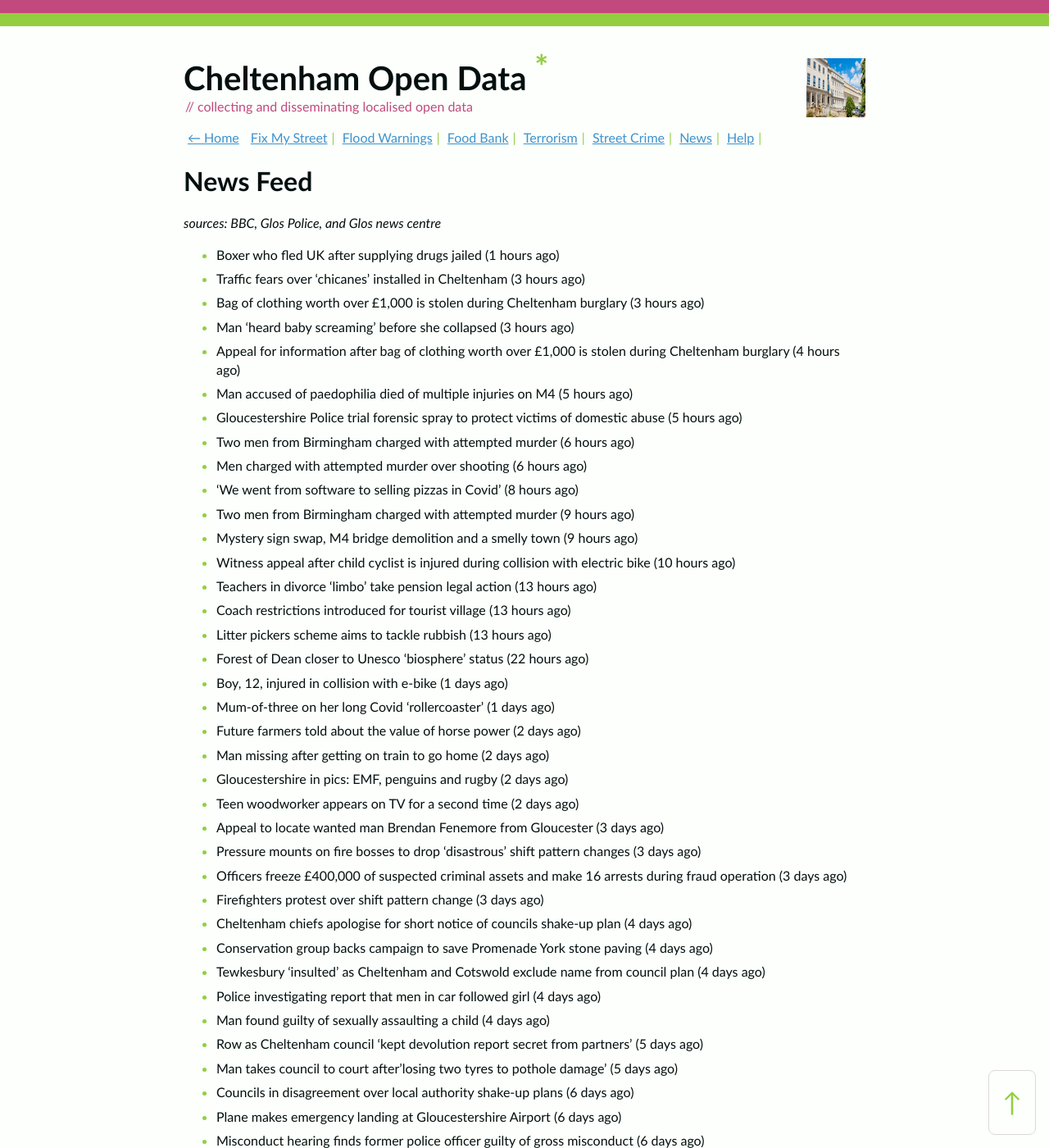
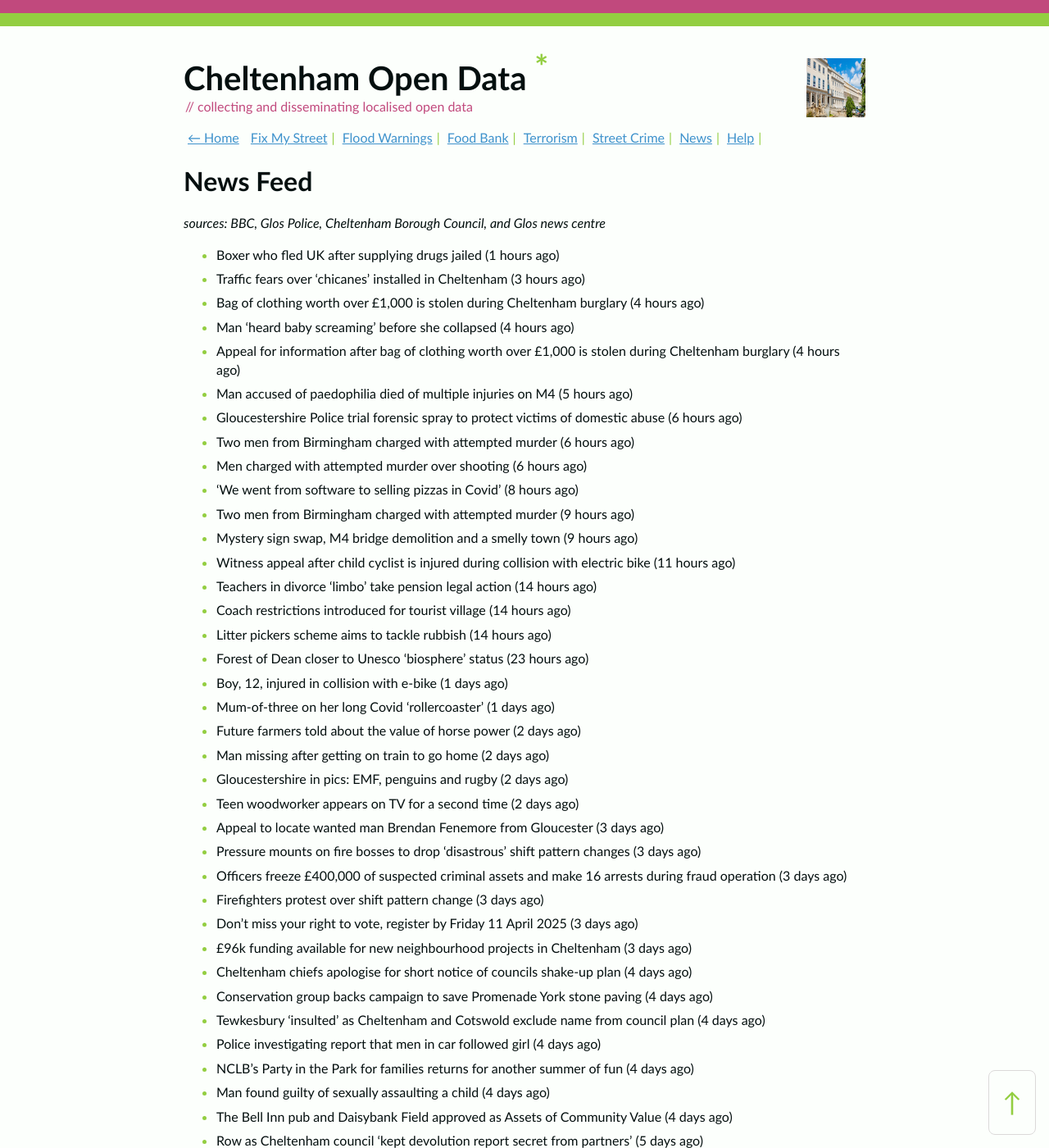
Before and after one commit to mat-0/cheltenham-open-data, a Jekyll site: the page built from _pages/news.md, in a window 1280 px wide and 1400 px high. Shown: the whole window at 82% size. Built offline with Jekyll 4.4.1, drawn with Linux system fonts in a browser that asks for light colours; some of the changed text lies outside the part shown.

Commit message:
updates
Signed-off-by: mat-0 <Github@thechels.uk>

```diff
--- a/_pages/news.md
+++ b/_pages/news.md
@@ -6,26 +6,26 @@ permalink: /news
 
 ---
 
-_sources: BBC, Glos Police, and Glos news centre_
+_sources: BBC, Glos Police, Cheltenham Borough Council, and Glos news centre_
 
 <!-- news_marker starts -->
 - Boxer who fled UK after supplying drugs jailed (1 hours ago)
 - Traffic fears over ‘chicanes’ installed in Cheltenham (3 hours ago)
-- Bag of clothing worth over £1,000 is stolen during Cheltenham burglary (3 hours ago)
-- Man 'heard baby screaming' before she collapsed (3 hours ago)
+- Bag of clothing worth over £1,000 is stolen during Cheltenham burglary (4 hours ago)
+- Man 'heard baby screaming' before she collapsed (4 hours ago)
 - Appeal for information after bag of clothing worth over &#163;1,000 is stolen during Cheltenham burglary (4 hours ago)
 - Man accused of paedophilia died of multiple injuries on M4 (5 hours ago)
-- Gloucestershire Police trial forensic spray to protect victims of domestic abuse (5 hours ago)
+- Gloucestershire Police trial forensic spray to protect victims of domestic abuse (6 hours ago)
 - Two men from Birmingham charged with attempted murder (6 hours ago)
 - Men charged with attempted murder over shooting (6 hours ago)
 - 'We went from software to selling pizzas in Covid' (8 hours ago)
 - Two men from Birmingham charged with attempted murder (9 hours ago)
 - Mystery sign swap, M4 bridge demolition and a smelly town (9 hours ago)
-- Witness appeal after child cyclist is injured during collision with electric bike (10 hours ago)
-- Teachers in divorce 'limbo' take pension legal action (13 hours ago)
-- Coach restrictions introduced for tourist village (13 hours ago)
-- Litter pickers scheme aims to tackle rubbish (13 hours ago)
-- Forest of Dean closer to Unesco 'biosphere' status (22 hours ago)
+- Witness appeal after child cyclist is injured during collision with electric bike (11 hours ago)
+- Teachers in divorce 'limbo' take pension legal action (14 hours ago)
+- Coach restrictions introduced for tourist village (14 hours ago)
+- Litter pickers scheme aims to tackle rubbish (14 hours ago)
+- Forest of Dean closer to Unesco 'biosphere' status (23 hours ago)
 - Boy, 12, injured in collision with e-bike (1 days ago)
 - Mum-of-three on her long Covid 'rollercoaster' (1 days ago)
 - Future farmers told about the value of horse power (2 days ago)
@@ -36,11 +36,15 @@ _sources: BBC, Glos Police, and Glos news centre_
 - Pressure mounts on fire bosses to drop ‘disastrous’ shift pattern changes (3 days ago)
 - Officers freeze £400,000 of suspected criminal assets and make 16 arrests during fraud operation (3 days ago)
 - Firefighters protest over shift pattern change (3 days ago)
+- Don’t miss your right to vote, register by Friday 11 April 2025 (3 days ago)
+- £96k funding available for new neighbourhood projects in Cheltenham (3 days ago)
 - Cheltenham chiefs apologise for short notice of councils shake-up plan (4 days ago)
 - Conservation group backs campaign to save Promenade York stone paving (4 days ago)
 - Tewkesbury ‘insulted’ as Cheltenham and Cotswold exclude name from council plan (4 days ago)
 - Police investigating report that men in car followed girl (4 days ago)
+- NCLB’s Party in the Park for families returns for another summer of fun (4 days ago)
 - Man found guilty of sexually assaulting a child (4 days ago)
+- The Bell Inn pub and Daisybank Field approved as Assets of Community Value (4 days ago)
 - Row as Cheltenham council ‘kept devolution report secret from partners’ (5 days ago)
 - Man takes council to court after’losing two tyres to pothole damage’ (5 days ago)
 - Councils in disagreement over local authority shake-up plans (6 days ago)
@@ -50,6 +54,8 @@ _sources: BBC, Glos Police, and Glos news centre_
 - MP Champions Local Tourism During English Tourism Week (7 days ago)
 - Safety fears over lack of night time buses from transport hub into town (7 days ago)
 - Hundreds call to protect green space from development (7 days ago)
+- Montpellier Gardens toilet facilities unveiled with new accessible amenities (7 days ago)
+- Proposal for a two-council Gloucestershire to be submitted to government (7 days ago)
 - Appeal for witnesses after car set alight in Cirencester earlier this month (7 days ago)
 - Pedestrian dies following collision in Lydney (9 days ago)
 - New measures announced to reduce fatalities on county roads (9 days ago)
@@ -68,13 +74,21 @@ _sources: BBC, Glos Police, and Glos news centre_
 - Racehorse Springwell Bay dies after suffering fall on third day of the Cheltenham Festival (11 days ago)
 - Man receives Civil Injunction after harassing neighbours and Property Management service (11 days ago)
 - Man sentenced after drink driving crash killed a man and seriously injured a woman (11 days ago)
+- HBD invites feedback on Golden Valley plans (11 days ago)
 - Firefighters tell civic chiefs of wellbeing impact of shift pattern changes (12 days ago)
 - Policing the Cheltenham Festival 2025 (13 days ago)
 - Brockworth man sentenced for engaging 14-year-old girl in sexual activity (13 days ago)
 - CCTV appeal after car is damaged in supermarket car park (14 days ago)
+- Air source heat pump demonstration - understanding the basics (14 days ago)
 - Witness appeal after man pushed and racially abused another man in Stroud (14 days ago)
+- Statement about Cheltenham town centre (14 days ago)
 - Police appeal for help in locating wanted man from Cheltenham (17 days ago)
+- Free parking and business incentives for shoppers during Cheltenham Festival (17 days ago)
+- Initiatives to safeguard women and girls following International Women’s Day (17 days ago)
 - Man charged with two counts of rape due in court (17 days ago)
 - Appeal for witnesses after man assaults woman in Gloucester (17 days ago)
+- Wavensmere Homes starts work at £50m Arkle Court scheme in Cheltenham (18 days ago)
+- Beat the queue by booking your journey in advance (20 days ago)
+- Preparations underway for an enjoyable Cheltenham Festival 2025 (21 days ago)
 
 <!-- news_marker ends -->
--- a/_python/news.py
+++ b/_python/news.py
@@ -7,6 +7,7 @@ from datetime import datetime, timedelta
 URL_1 ="http://newsrss.bbc.co.uk/rss/newsonline_uk_edition/england/gloucestershire/rss.xml"
 URL_2 ="https://www.gloucestershire.police.uk/news/gloucestershire/news/GetNewsRss/"
 URL_3 ="https://gloucesternewscentre.co.uk/category/gloucestershire-news/cheltenham-news/feed/"
+URL_4 ="https://www.cheltenham.gov.uk/rss/news"
 
 
 def time_ago(published_parsed):
@@ -29,7 +30,7 @@ if __name__ == "__main__":
     try:
         root = pathlib.Path(__file__).parent.parent.resolve()
 
-        urls = [URL_1, URL_2, URL_3]
+        urls = [URL_1, URL_2, URL_3, URL_4]
         all_items = []
 
         for URL in urls:
```
